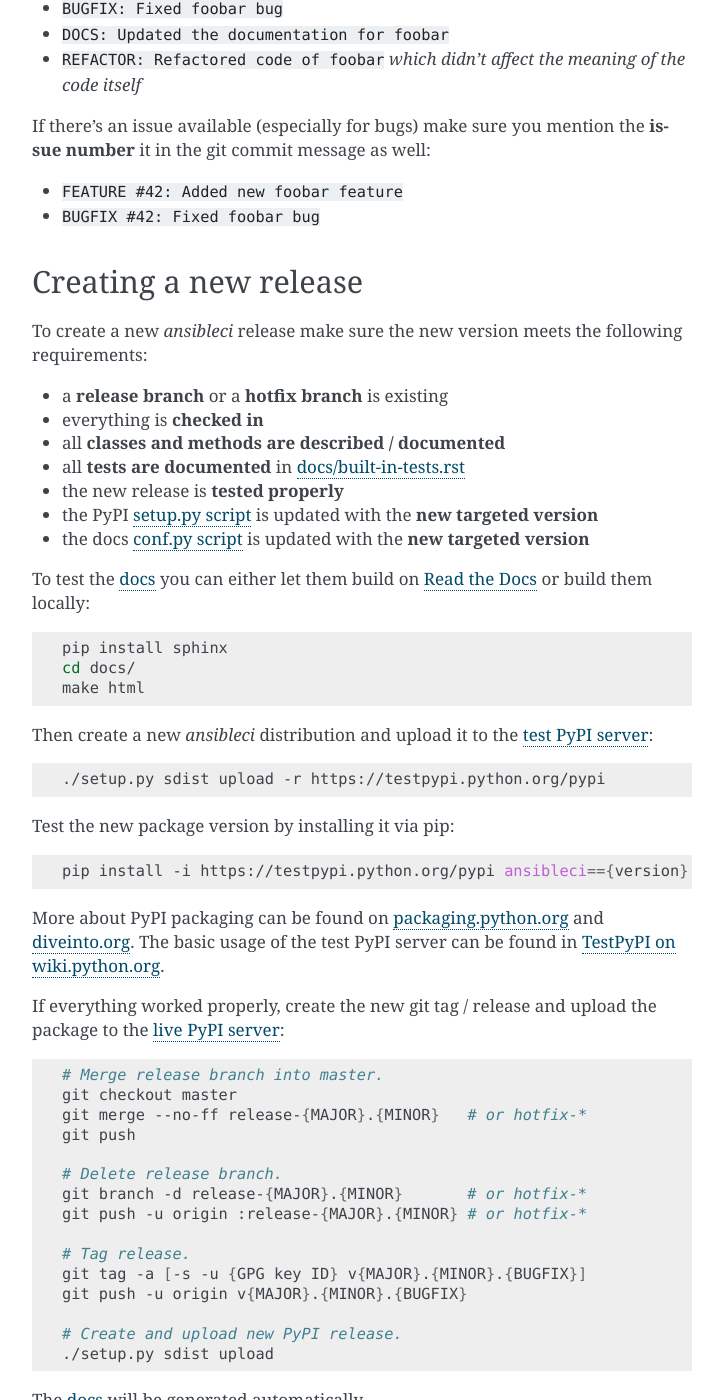
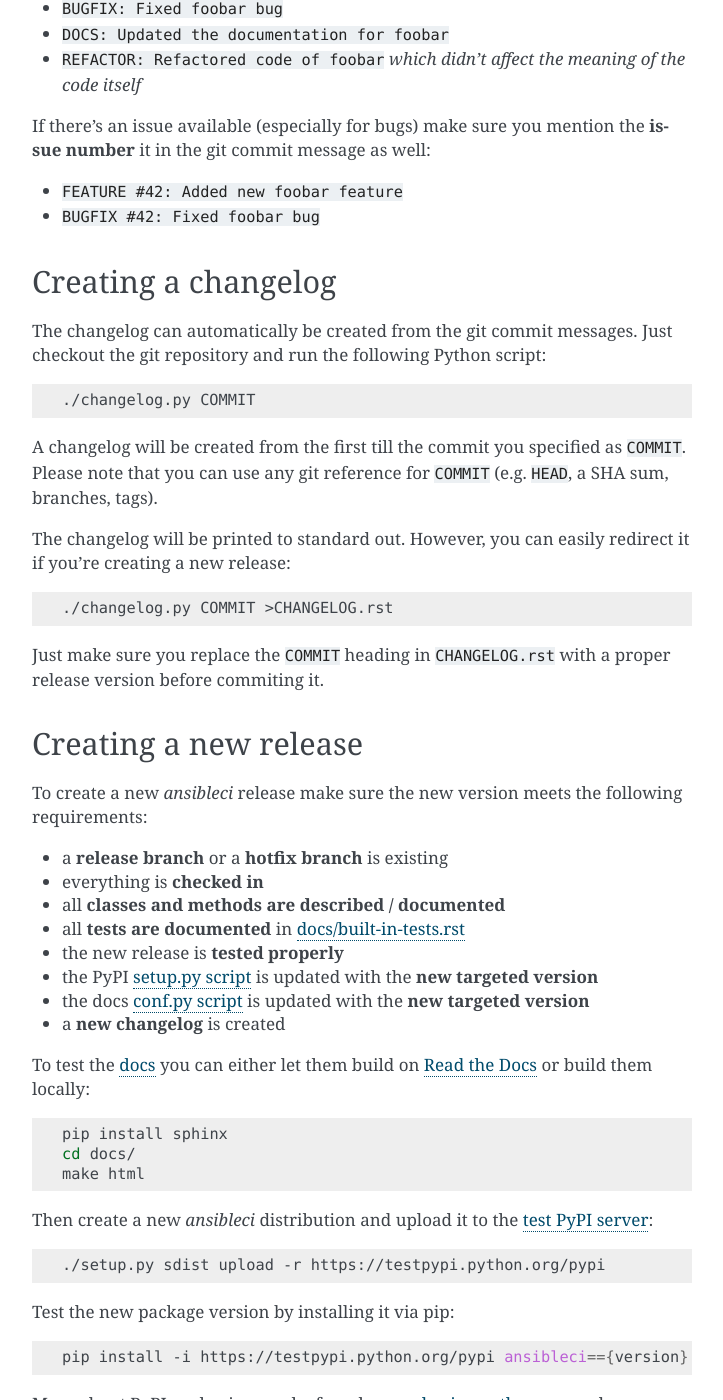
Before and after one commit to confirm/ansibleci, a Sphinx documentation site: the page built from docs/contribution.rst, in a window 1280 px wide and 1400 px high, scrolled down 1881 px. Shown: the whole window, without its empty margins (388-1111 px from the left). Built offline with Sphinx 7.4.7, drawn with Linux system fonts in a browser that asks for light colours.

Commit message:
DOCS: Added docs to create changelogs

```diff
--- a/docs/contribution.rst
+++ b/docs/contribution.rst
@@ -88,6 +88,27 @@
 * ``FEATURE #42: Added new foobar feature``
 * ``BUGFIX #42: Fixed foobar bug``
 
+Creating a changelog
+--------------------
+
+The changelog can automatically be created from the git commit messages.
+Just checkout the git repository and run the following Python script:
+
+.. code-block:: bash
+
+    ./changelog.py COMMIT
+
+A changelog will be created from the first till the commit you specified as ``COMMIT``.
+Please note that you can use any git reference for ``COMMIT`` (e.g. ``HEAD``, a SHA sum, branches, tags).
+
+The changelog will be printed to standard out. However, you can easily redirect it if you're creating a new release:
+
+.. code-block:: bash
+
+    ./changelog.py COMMIT >CHANGELOG.rst
+
+Just make sure you replace the ``COMMIT`` heading in ``CHANGELOG.rst`` with a proper release version before commiting it.
+
 Creating a new release
 ----------------------
 
@@ -100,6 +121,7 @@
 * the new release is **tested properly**
 * the PyPI `setup.py script <https://github.com/confirm/ansibleci/blob/develop/setup.py>`_ is updated with the **new targeted version**
 * the docs `conf.py script <https://github.com/confirm/ansibleci/blob/develop/docs/conf.py>`_ is updated with the **new targeted version**
+* a **new changelog** is created
 
 To test the `docs <http://ansibleci.readthedocs.org/>`_ you can either let them build on `Read the Docs <https://readthedocs.org/dashboard/ansibleci/versions/>`_ or build them locally:
 
```
